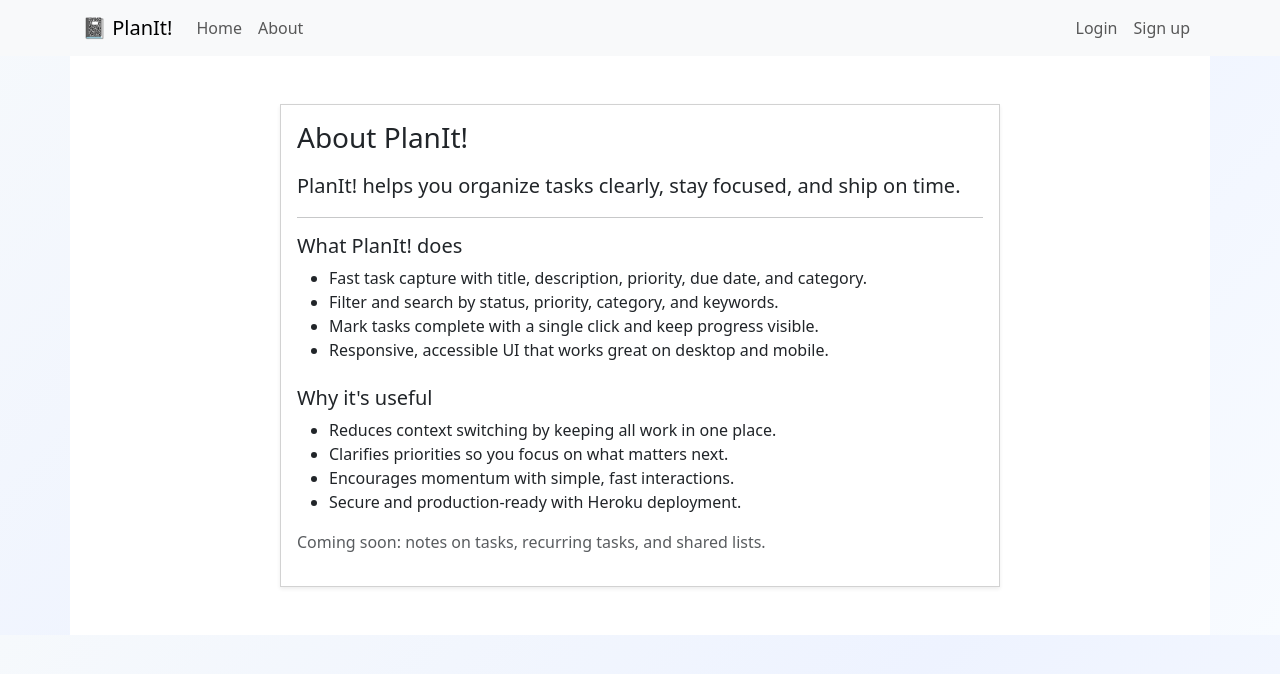
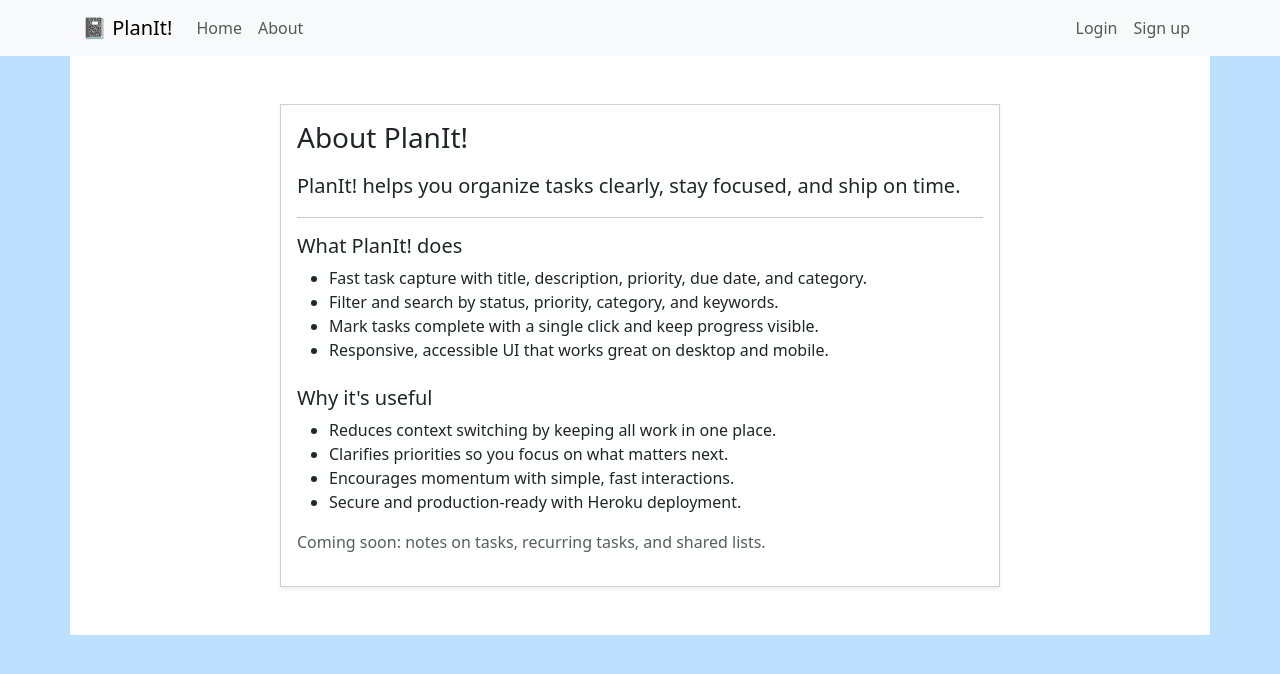
Before and after one commit to DarylMurphyCoder/planit, a Django app: template templates/about.html in a window 1280 px wide. Shown: the top 674 px of the page. Run offline with Django 3.2, Linux system fonts and the light colour scheme; the template is opened without the code that fills it, so the values that code supplies are empty.

Commit message:
Update background colors

```diff
--- a/static/css/style.css
+++ b/static/css/style.css
@@ -10,9 +10,9 @@
   border-radius: 0 !important;
 }
 
-/* App background: soft blue gradient that stays readable */
+/* App background: baby blue */
 body {
-  background: linear-gradient(135deg, #f6f9fc 0%, #eef3ff 50%, #f8fbff 100%);
+  background-color: #bde0fe;
 }
 
 /* Keep content areas crisp on the gradient */
```
